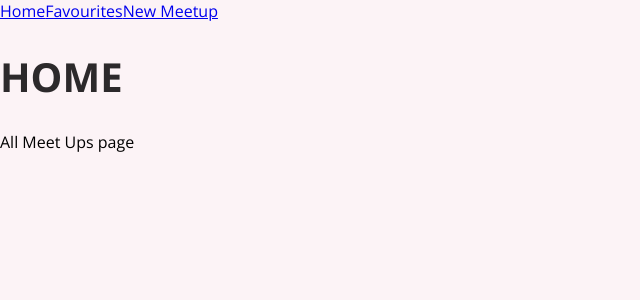
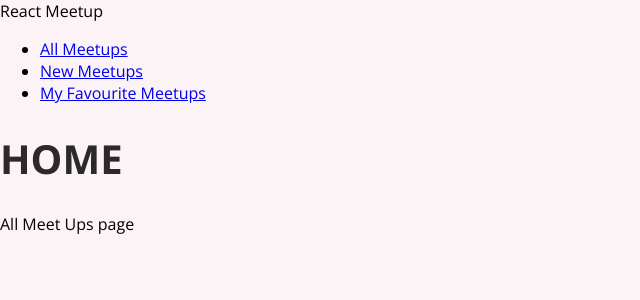
Before and after one commit to afolabiopakunle/react-003, a React (Create React App) app: page / in a window 1280 px wide. Shown: the top 300 px of the page, without its empty margins (0-640 px from the left). Built offline with nearby package versions, Linux system fonts and the light colour scheme.

Commit message:
Link works

```diff
--- a/src/App.js
+++ b/src/App.js
@@ -4,13 +4,11 @@
 import AllMeetUps from './pages/AllMeetUps';
 import Favourites from './pages/Favourites';
 import NewMeetUp from './pages/NewMeetUp';
-
+import MainNavigation from './components/MainNavigation';
 export default function App() {
   return (
     <div>
-      <a href="/">Home</a>
-      <a href="/favourites">Favourites</a>
-      <a href="/new-meetup">New Meetup</a>
+      <MainNavigation />
       <Switch>
       <Route path="/" exact>
         <AllMeetUps />
--- /dev/null
+++ b/src/components/MainNavigation.js
@@ -0,0 +1,16 @@
+import React from 'react';
+import { Link } from 'react-router-dom';
+function MainNavigation() {
+  return <header>
+      <div>React Meetup</div>
+      <nav>
+        <ul>
+          <li><Link to='/'> All Meetups </Link></li>
+          <li><Link to='/new-meetup'> New Meetups </Link></li>
+          <li><Link to='/favourites'> My Favourite Meetups </Link></li>
+        </ul>
+      </nav>
+    </header>
+}
+
+export default MainNavigation;
```
